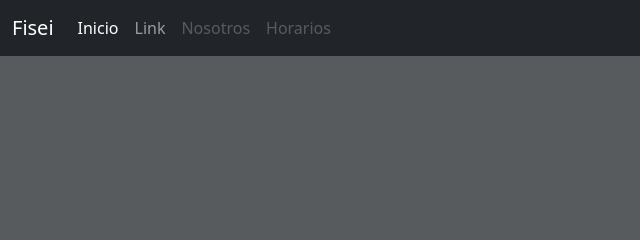
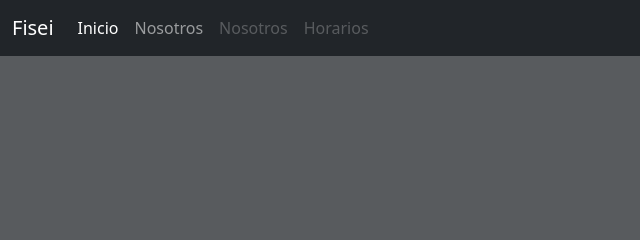
Before and after one commit to May360-ai/fisei, a plain HTML site: page index.html in a window 1280 px wide. Shown: the top 240 px of the page, 0-640 px from the left. Drawn offline with Linux system fonts and the light colour scheme.

Commit message:
Se agrego el enlace al menu nosotros

```diff
--- a/index.html
+++ b/index.html
@@ -209,7 +209,7 @@
               <li class="nav-item">
                 <a class="nav-link active" aria-current="page" href="#">Inicio</a>
               </li>
-              <li class="nav-item"><a class="nav-link" href="#">Link</a></li>
+              <li class="nav-item"><a class="nav-link" href="nosotros.html">Nosotros</a></li>
               <li class="nav-item">
                 <a class="nav-link disabled" aria-disabled="true">Nosotros</a>
               </li>
```
